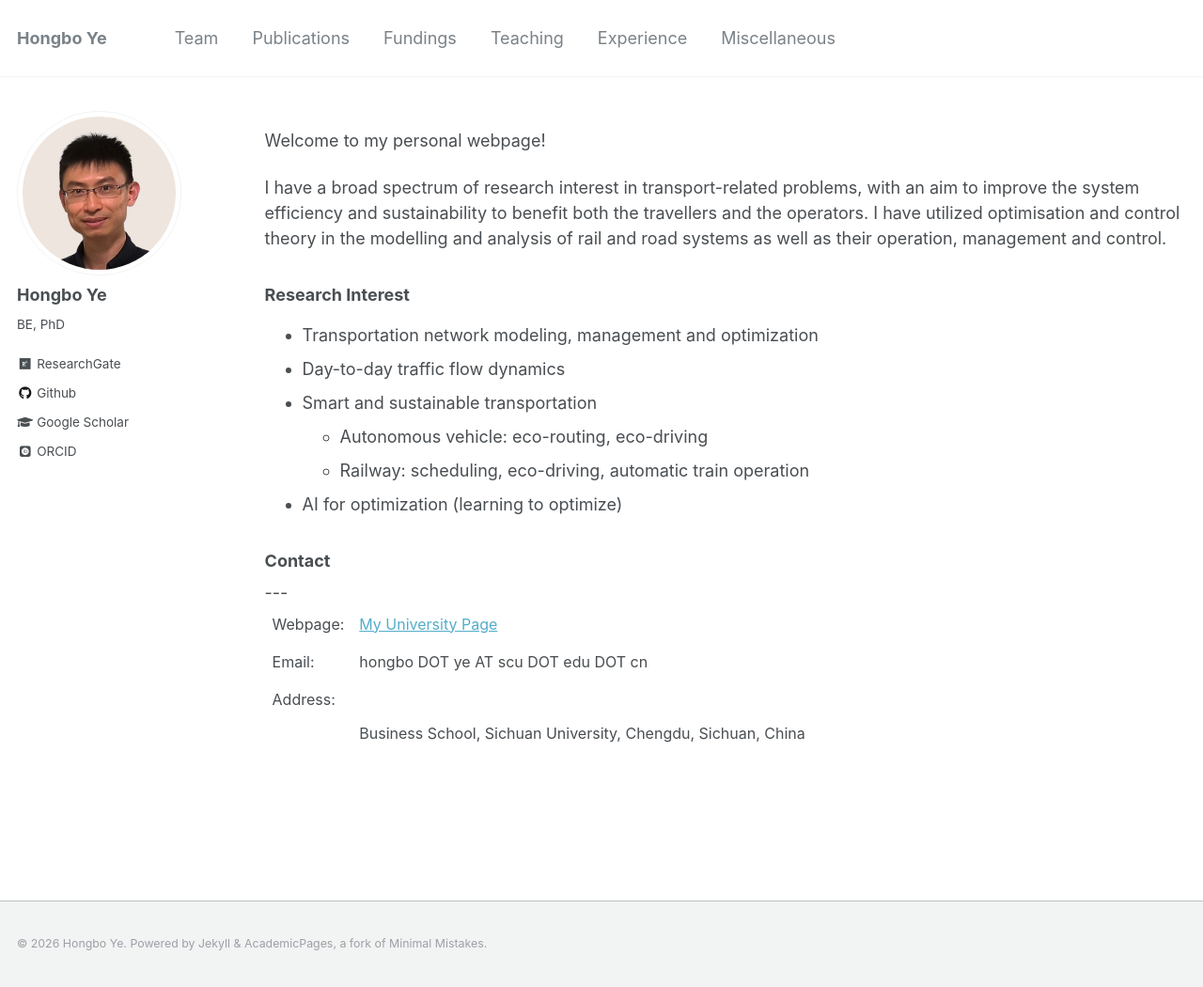
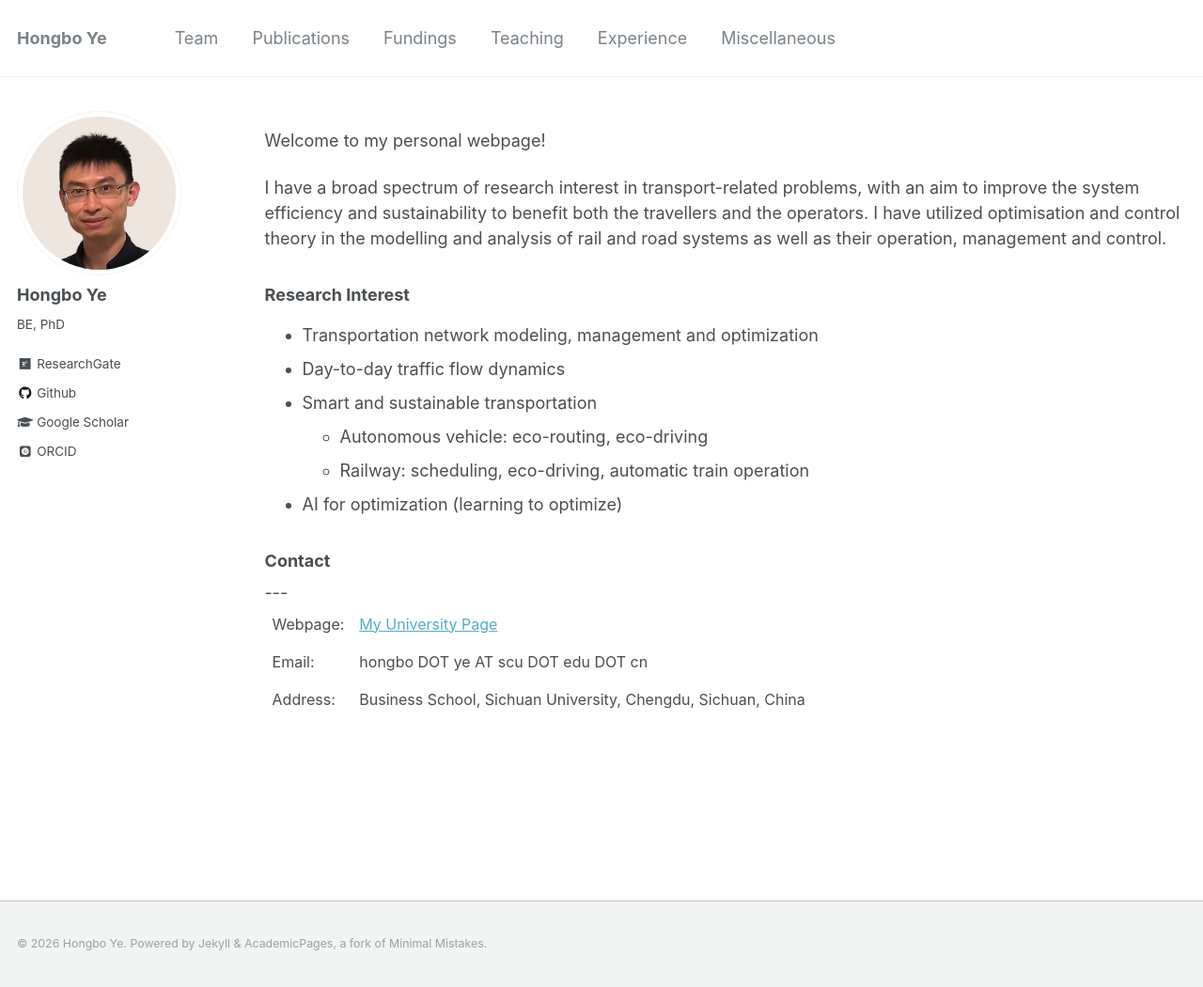
Before and after one commit to hb-ye/hb-ye.github.io, a Jekyll site: the page built from index.markdown, in a window 1280 px wide and 1050 px high. Shown: the whole window at 94% size. Built offline with Jekyll 4.4.1, drawn with Linux system fonts in a browser that asks for light colours; some web fonts are replaced.

Commit message:
Update index.markdown

```diff
--- a/index.markdown
+++ b/index.markdown
@@ -43,8 +43,8 @@ I have a broad spectrum of research interest in transport-related problems, with
     <td style="border: none;"> hongbo DOT ye AT scu DOT edu DOT cn </td>
   </tr>
 
- -   <tr valign="top" style="border: none;">
-    <td style="border: none;"> Address: <br> &nbsp; <br> &nbsp; <br> &nbsp; </td>
+ -  <tr valign="top" style="border: none;">
+    <td style="border: none;"> Address: </td>
     <td style="border: none;"> Business School, Sichuan University, Chengdu, Sichuan, China</td>
   </tr>
 </table>
```
